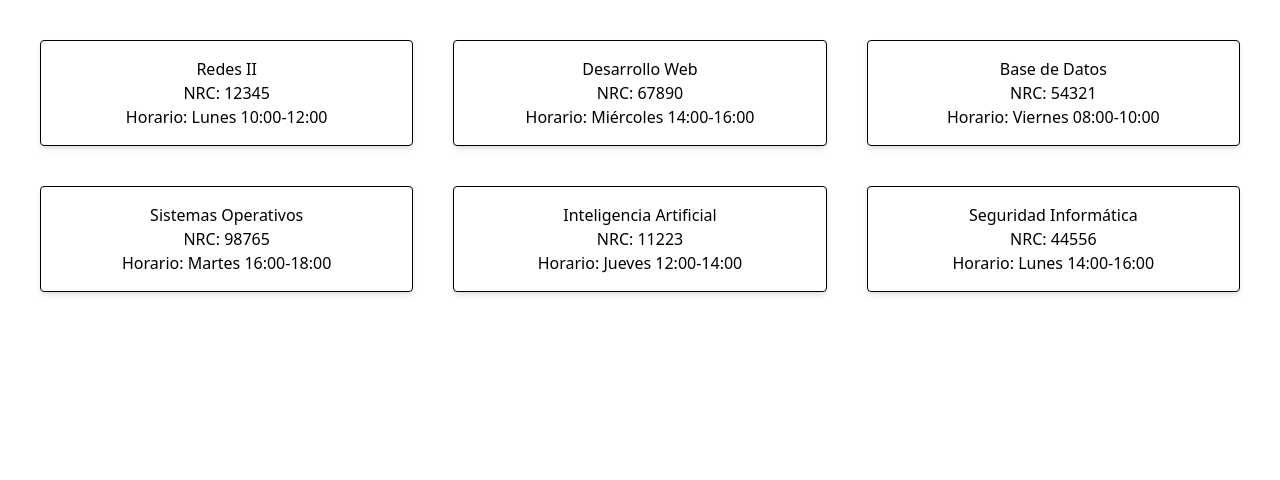
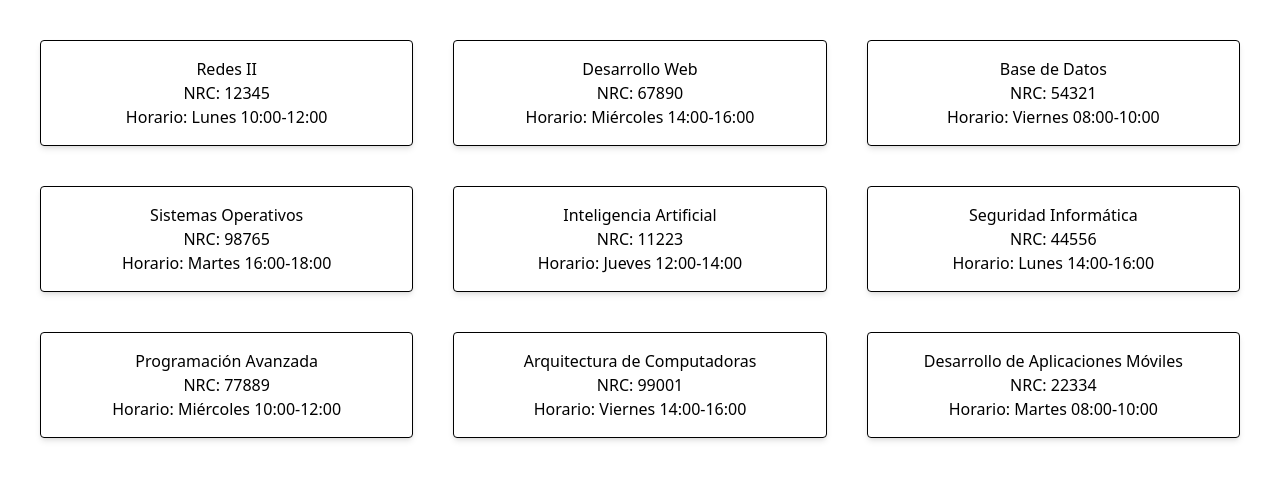
Before and after one commit to FranciscoSegura88/SEA-Client, a React (Vite) app: page / in a window 1280 px wide. Shown: the top 480 px of the page. Built offline with nearby package versions, Linux system fonts and the light colour scheme.

Commit message:
feat: add additional courses to the Dashboard component

```diff
--- a/src/Dashboard.tsx
+++ b/src/Dashboard.tsx
@@ -21,7 +21,10 @@ function Dashboard() {
     { id: 3, name: "Base de Datos", nrc: 54321, schedule: "Viernes 08:00-10:00" },
     { id: 4, name: "Sistemas Operativos", nrc: 98765, schedule: "Martes 16:00-18:00" },
     { id: 5, name: "Inteligencia Artificial", nrc: 11223, schedule: "Jueves 12:00-14:00" },
-    { id: 6, name: "Seguridad Informática", nrc: 44556, schedule: "Lunes 14:00-16:00" }
+    { id: 6, name: "Seguridad Informática", nrc: 44556, schedule: "Lunes 14:00-16:00" },
+    { id: 7, name: "Programación Avanzada", nrc: 77889, schedule: "Miércoles 10:00-12:00" },
+    { id: 8, name: "Arquitectura de Computadoras", nrc: 99001, schedule: "Viernes 14:00-16:00" },
+    { id: 9, name: "Desarrollo de Aplicaciones Móviles", nrc: 22334, schedule: "Martes 08:00-10:00" }
   ];
 
   return (
```
